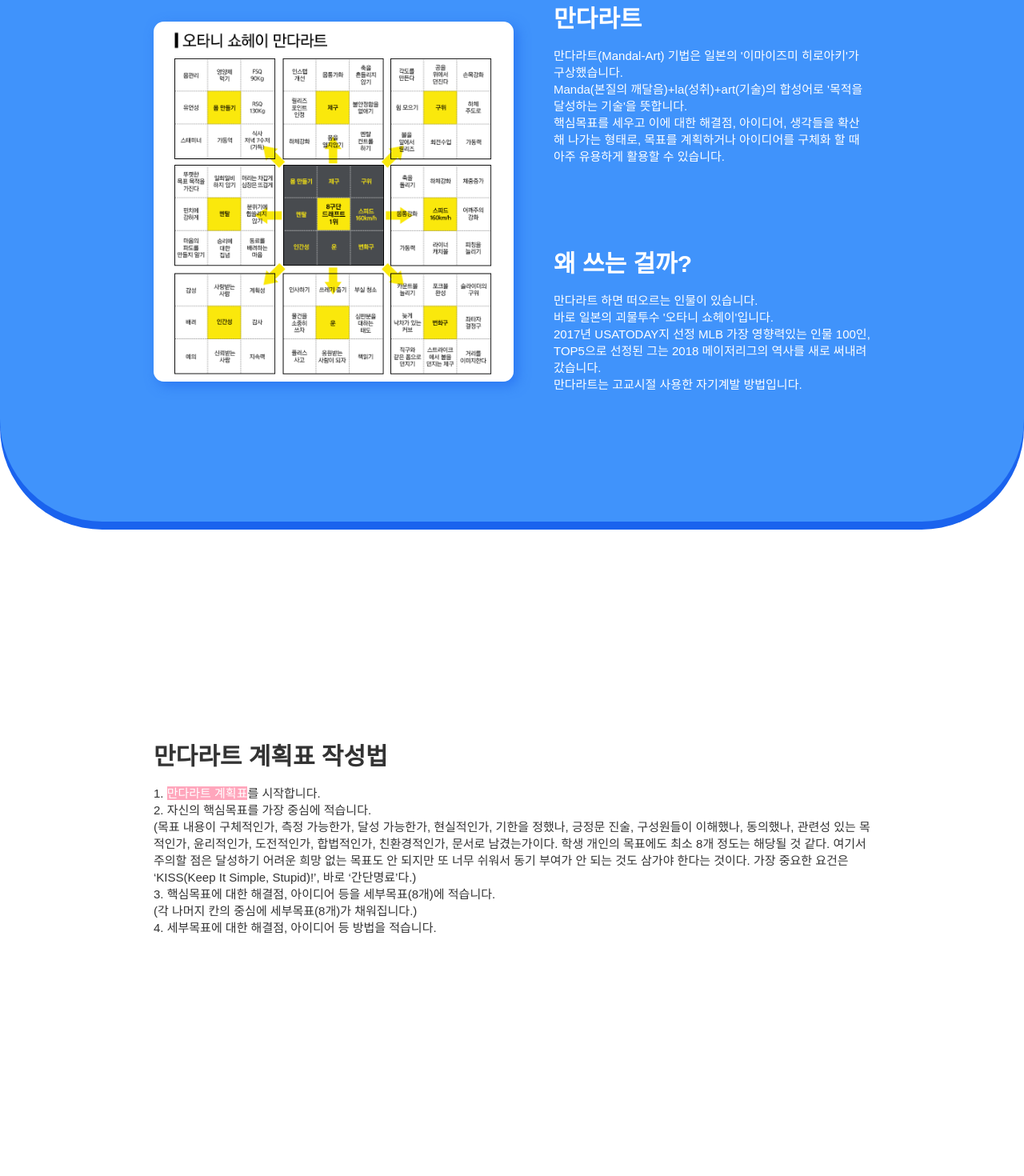
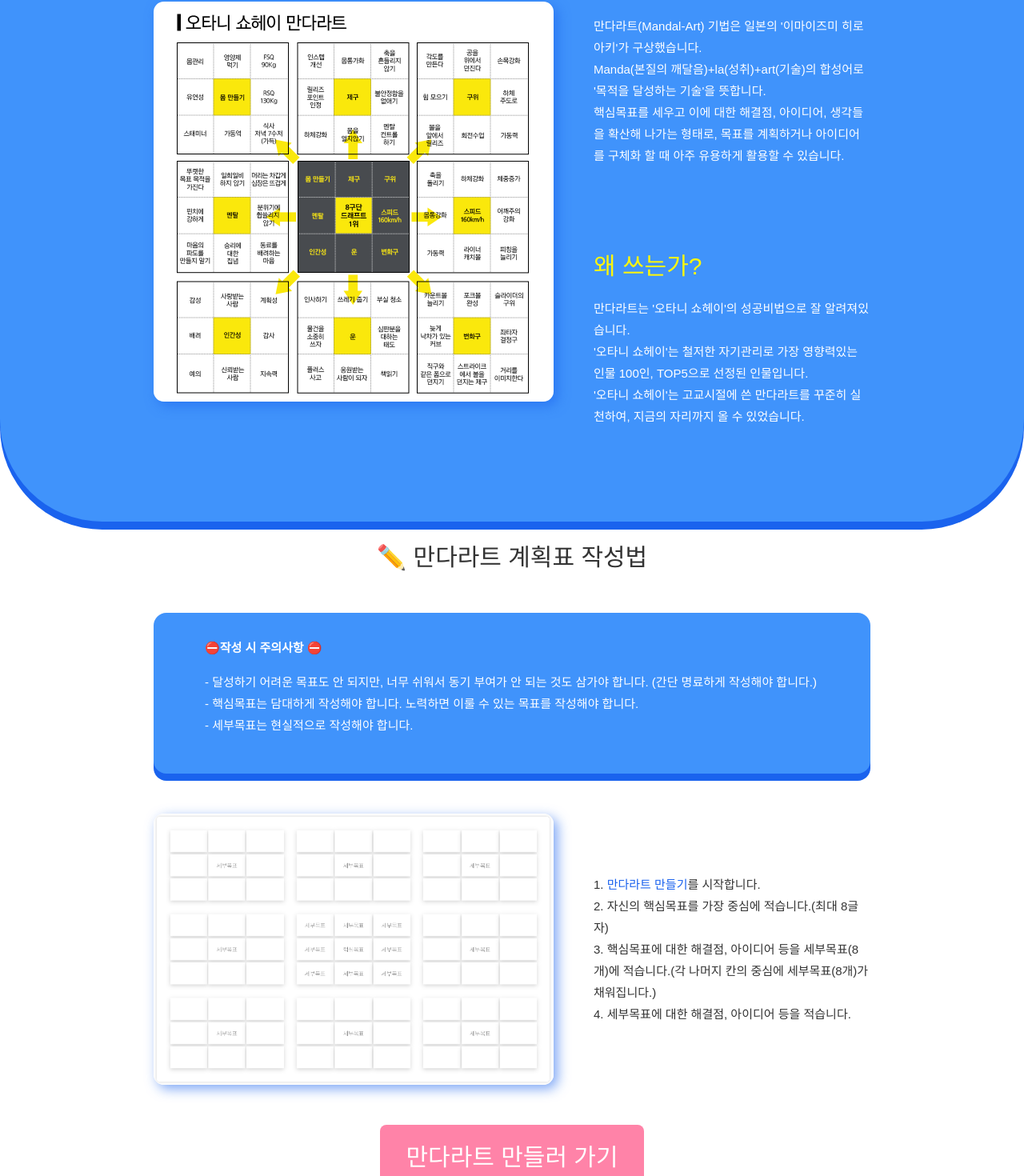
Before and after one commit to yoonjoohye/mandal-art, a React (Create React App) app: page /guide in a window 1280 px wide. Shown: the part 148-1618 px from the top of the page at 80% size. Built offline with nearby package versions, Linux system fonts and the light colour scheme; a web font is replaced by a local one.

Commit message:
[add] 가이드 추가

```diff
--- a/src/components/mandal/Guide.js
+++ b/src/components/mandal/Guide.js
@@ -18,7 +18,7 @@
                         </>
 
                         <div>
-                            <div className="font-md font-bold font-white mb-10">
+                            <div className="font-md font-medium yellow mb-20">
                                 만다라트
                             </div>
                             <p className=" font-light font-white mb-100">
@@ -27,36 +27,49 @@
                                 핵심목표를 세우고 이에 대한 해결점, 아이디어, 생각들을 확산해 나가는 형태로, 목표를 계획하거나 아이디어를 구체화 할 때 아주 유용하게 활용할 수 있습니다.
                             </p>
 
-                            <div className="font-md font-white font-bold mb-10">
-                                왜 쓰는 걸까?
+                            <div className="font-md font-medium yellow mb-20">
+                                왜 쓰는가?
                             </div>
                             <p className="font-white font-light">
-                                만다라트 하면 떠오르는 인물이 있습니다.<br/>
-                                바로 일본의 괴물투수 '오타니 쇼헤이'입니다.<br/>
-                                2017년 USATODAY지 선정 MLB 가장 영향력있는 인물 100인, TOP5으로 선정된 그는 2018 메이저리그의 역사를 새로 써내려갔습니다.<br/>
-                                만다라트는 고교시절 사용한 자기계발 방법입니다.
+                                만다라트는 '오타니 쇼헤이'의 성공비법으로 잘 알려져있습니다.<br/>
+                                '오타니 쇼헤이'는 철저한 자기관리로 가장 영향력있는 인물 100인, TOP5으로 선정된 인물입니다.<br/>
+                                '오타니 쇼헤이'는 고교시절에 쓴 만다라트를 꾸준히 실천하여, 지금의 자리까지 올 수 있었습니다.<br/>
                             </p>
                         </div>
                     </div>
                 </div>
-                <div className="h-100 bg-none flex flex-col items-center justify-center">
+                <div className="h-100 bg-none flex flex-col justify-center">
                     <div className="container">
-                        <div className="font-md font-bold">
-                            만다라트 계획표 작성법
+                        <div className="font-md font-medium text-center mb-50 mt-50">
+                            ✏️ 만다라트 계획표 작성법
                         </div>
-                        <p className="font-light">
-                            1. <Link className="bg-pink font-white" to="/write">만다라트 계획표</Link>를 시작합니다.<br/>
-                            2. 자신의 핵심목표를 가장 중심에 적습니다.<br/>
-                            (목표 내용이 구체적인가, 측정 가능한가, 달성 가능한가, 현실적인가, 기한을 정했나, 긍정문 진술, 구성원들이 이해했나, 동의했나, 관련성 있는 목적인가,
-                            윤리적인가,
-                            도전적인가, 합법적인가, 친환경적인가, 문서로 남겼는가이다. 학생 개인의 목표에도 최소 8개 정도는 해당될 것 같다. 여기서 주의할 점은 달성하기 어려운 희망 없는
-                            목표도
-                            안 되지만 또 너무 쉬워서 동기 부여가 안 되는 것도 삼가야 한다는 것이다. 가장 중요한 요건은 ‘KISS(Keep It Simple, Stupid)!’, 바로
-                            ‘간단명료’다.)<br/>
-                            3. 핵심목표에 대한 해결점, 아이디어 등을 세부목표(8개)에 적습니다.<br/>
-                            (각 나머지 칸의 중심에 세부목표(8개)가 채워집니다.)<br/>
-                            4. 세부목표에 대한 해결점, 아이디어 등 방법을 적습니다.
-                        </p>
+
+                        <div className="mandal-banner px-1 mb-50">
+                            <div className="font-white font-bold mb-20">⛔작성 시 주의사항 ⛔️</div>
+                            <p className="font-white font-light">
+                                - 달성하기 어려운 목표도 안 되지만, 너무 쉬워서 동기 부여가 안 되는 것도 삼가야 합니다. (간단 명료하게 작성해야 합니다.)<br/>
+                                - 핵심목표는 담대하게 작성해야 합니다. 노력하면 이룰 수 있는 목표를 작성해야 합니다.<br/>
+                                - 세부목표는 현실적으로 작성해야 합니다.
+                            </p>
+                        </div>
+                        <div className="flex justify-between items-center mb-50">
+                            <>
+                                <img className="mandal-img mr-50" src={require('../../images/mandal.png')}/>
+                            </>
+
+                            <p className="px-1 font-light">
+                                <span className="font-medium">1.</span> <Link className="font-blue font-medium" to="/write">만다라트 만들기</Link>를 시작합니다.<br/>
+                                <span className="font-medium">2.</span> 자신의 핵심목표를 가장 중심에 적습니다.(최대 8글자)<br/>
+                                <span className="font-medium">3.</span> 핵심목표에 대한 해결점, 아이디어 등을 세부목표(8개)에 적습니다.(각 나머지 칸의 중심에 세부목표(8개)가 채워집니다.)<br/>
+                                <span className="font-medium">4.</span> 세부목표에 대한 해결점, 아이디어 등을 적습니다.
+                            </p>
+                        </div>
+
+                        <div className="text-center">
+                            <Link to="/write">
+                                <button className="btn write">만다라트 만들러 가기</button>
+                            </Link>
+                        </div>
                     </div>
                 </div>
             </section>
--- a/src/components/mandal/Table.js
+++ b/src/components/mandal/Table.js
@@ -63,6 +63,7 @@
                                         className="mandal-input"
                                         key={[dataIndex, tableIndex].join('_')}
                                         placeholder={this.onPlaceholder(tableIndex, dataIndex)} value={data}
+                                        maxLength="8"
                                         onChange={(e) => this.onChange(e, tableIndex, dataIndex)}
                                     />
                                 );
--- a/src/css/App.scss
+++ b/src/css/App.scss
@@ -21,3 +21,7 @@
   text-decoration: none;
   color: black;
 }
+
+p{
+  line-height:1.8;
+}
--- a/src/css/Font.scss
+++ b/src/css/Font.scss
@@ -26,6 +26,9 @@
   &-white {
     color: white;
   }
+  &-blue{
+    color:#1a62ee;
+  }
   &-gray{
     color:#8e8e8e;
   }
--- a/src/css/Position.scss
+++ b/src/css/Position.scss
@@ -51,6 +51,9 @@
 .ml-20{
   margin-left:20px;
 }
+.mt-50{
+  margin-top:50px;
+}
 
 .mr-10 {
   margin-right: 10px;
@@ -96,3 +99,6 @@
 .h-100{
   height:100vh;
 }
+.w-100{
+  width:100%;
+}
--- a/src/css/layout/MandalArt.scss
+++ b/src/css/layout/MandalArt.scss
@@ -57,7 +57,7 @@
     background-color: #4093fb;
     border-radius: 1rem;
     box-shadow: 0 9px 0 #1a63ee;
-    padding: 2rem;
+    padding: 2rem 4rem;
   }
 
   &-profile-img {
@@ -66,7 +66,7 @@
     border-radius:50%;
   }
   &-img{
-    width:450px;
+    width:500px;
     border-radius: 0.8rem;
     box-shadow: 5px 5px 15px #1a63ee91;
   }
```
Also changed, not shown: src/images/mandal.png (added).
